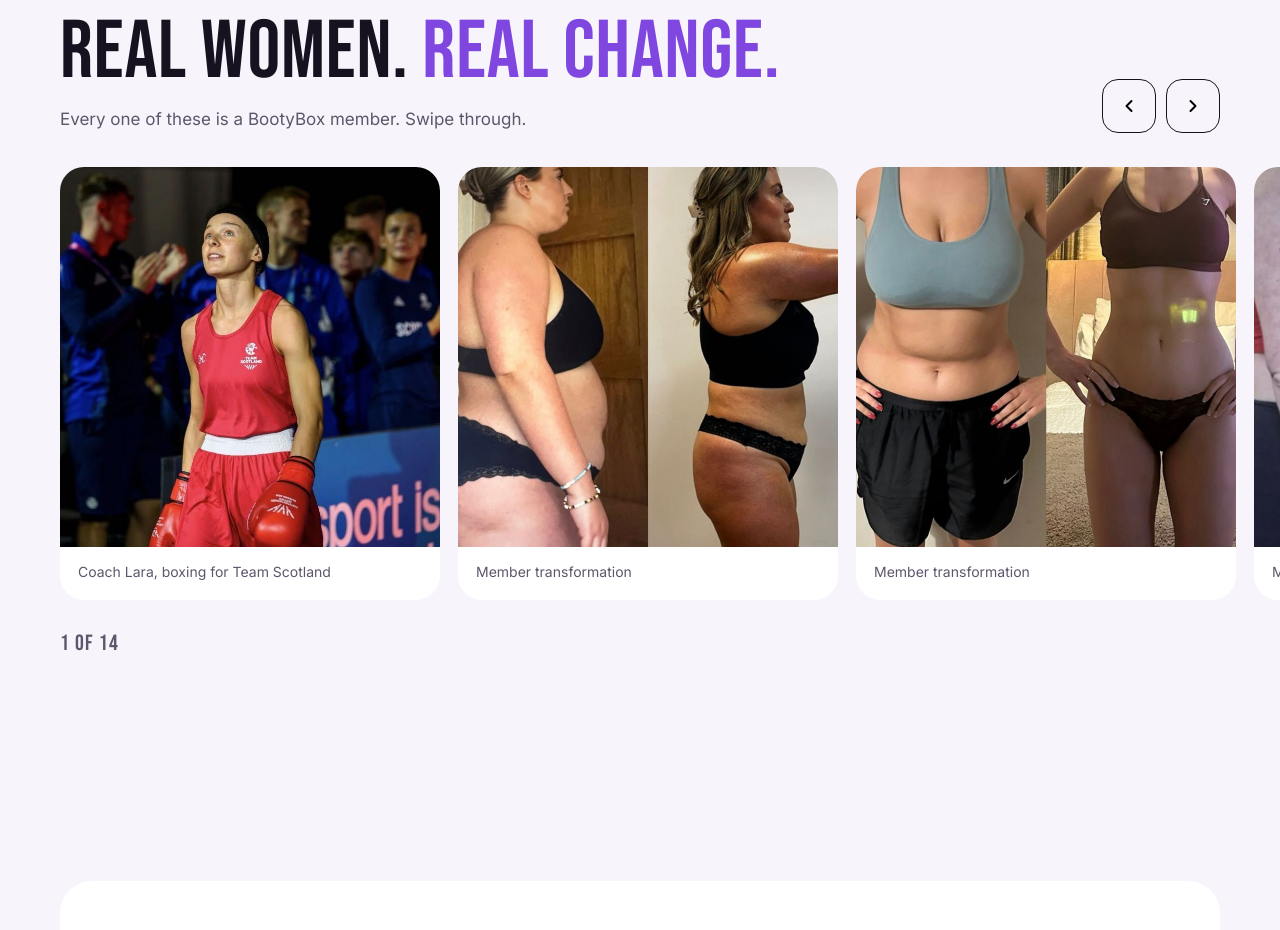
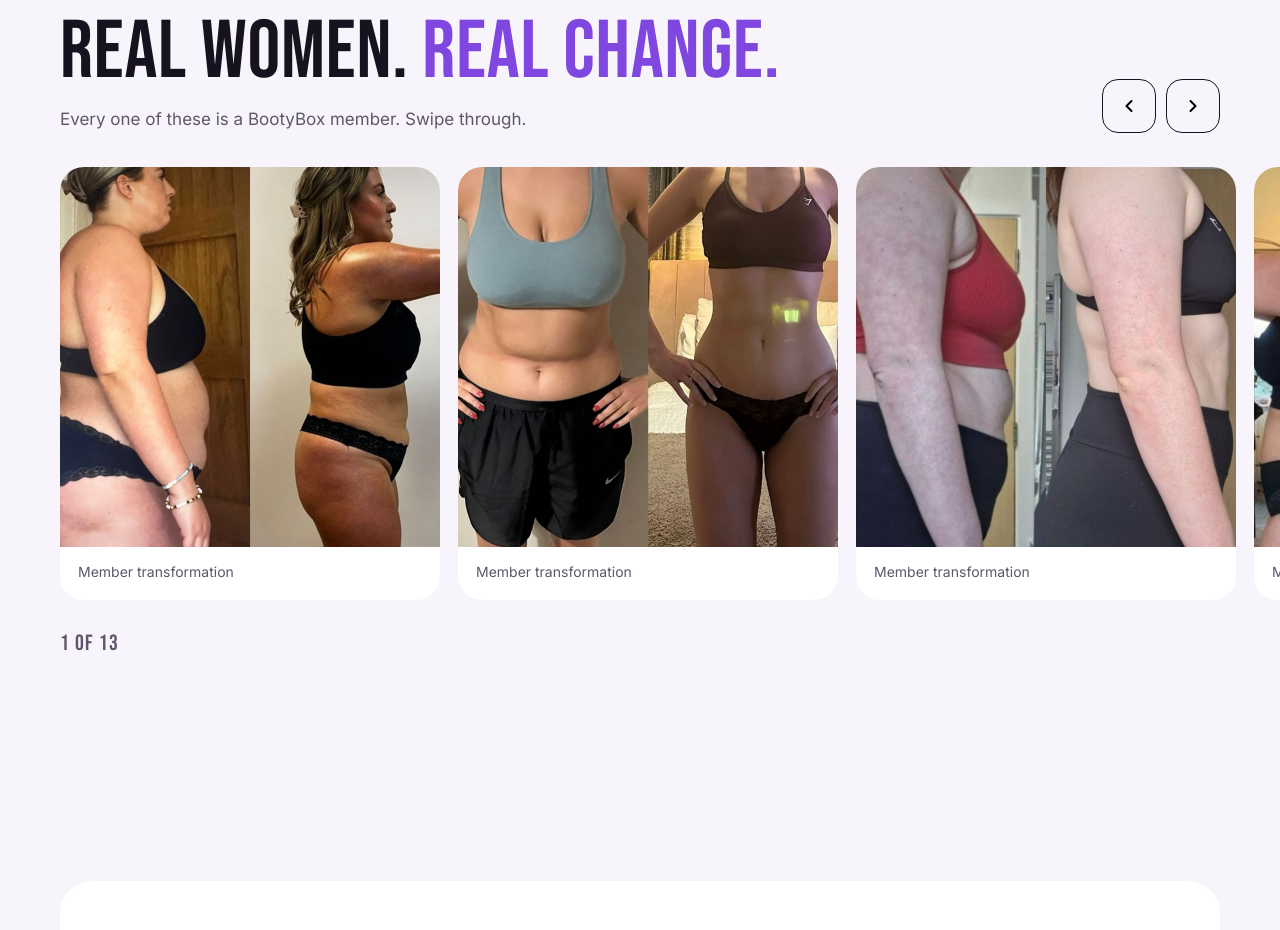
Before and after one commit to lewisclare/bootybox-website, a plain HTML site: page index.html in a window 1280 px wide. Shown: the part 1625-2555 px from the top of the page. Drawn offline with Linux system fonts and the light colour scheme; a script that the page names is missing.

Commit message:
Remove Lara's photo from the results reel
Co-Authored-By: Claude Opus 5.5 <noreply@anthropic.com>
Claude-Session: https://claude.ai/code/session_019qSBQY3zyFwoYupPXsDcZR

```diff
--- a/index.html
+++ b/index.html
@@ -317,7 +317,6 @@ footer{background:var(--deep);color:#B9AFCB;margin-top:110px;padding-block:56px
       </div>
     </div>
     <div class="reel" id="reel">
-      <figure><img src="img/lara-boxing.jpg" alt="Coach Lara walking out to box for Team Scotland"><figcaption>Coach Lara, boxing for Team Scotland</figcaption></figure>
       <figure><img src="img/n1.jpg" alt="Before and after photos of a BootyBox member"><figcaption>Member transformation</figcaption></figure>
       <figure><img src="img/n2.jpg" alt="Before and after photos of a BootyBox member"><figcaption>Member transformation</figcaption></figure>
       <figure><img src="img/n3.jpg" alt="Before and after photos of a BootyBox member"><figcaption>Member transformation</figcaption></figure>
@@ -332,7 +331,7 @@ footer{background:var(--deep);color:#B9AFCB;margin-top:110px;padding-block:56px
       <figure><img src="img/r5.jpg" alt="Before and after photos of BootyBox members"><figcaption>Member transformations</figcaption></figure>
       <figure><img src="img/r6.jpg" alt="Before and after photos of BootyBox members"><figcaption>Member transformations</figcaption></figure>
     </div>
-    <div class="in count" id="count">1 of 14</div>
+    <div class="in count" id="count">1 of 13</div>
   </section>
 
   <div class="in" id="programmes">
```
Also changed, not shown: img/lara-boxing.jpg (deleted).
